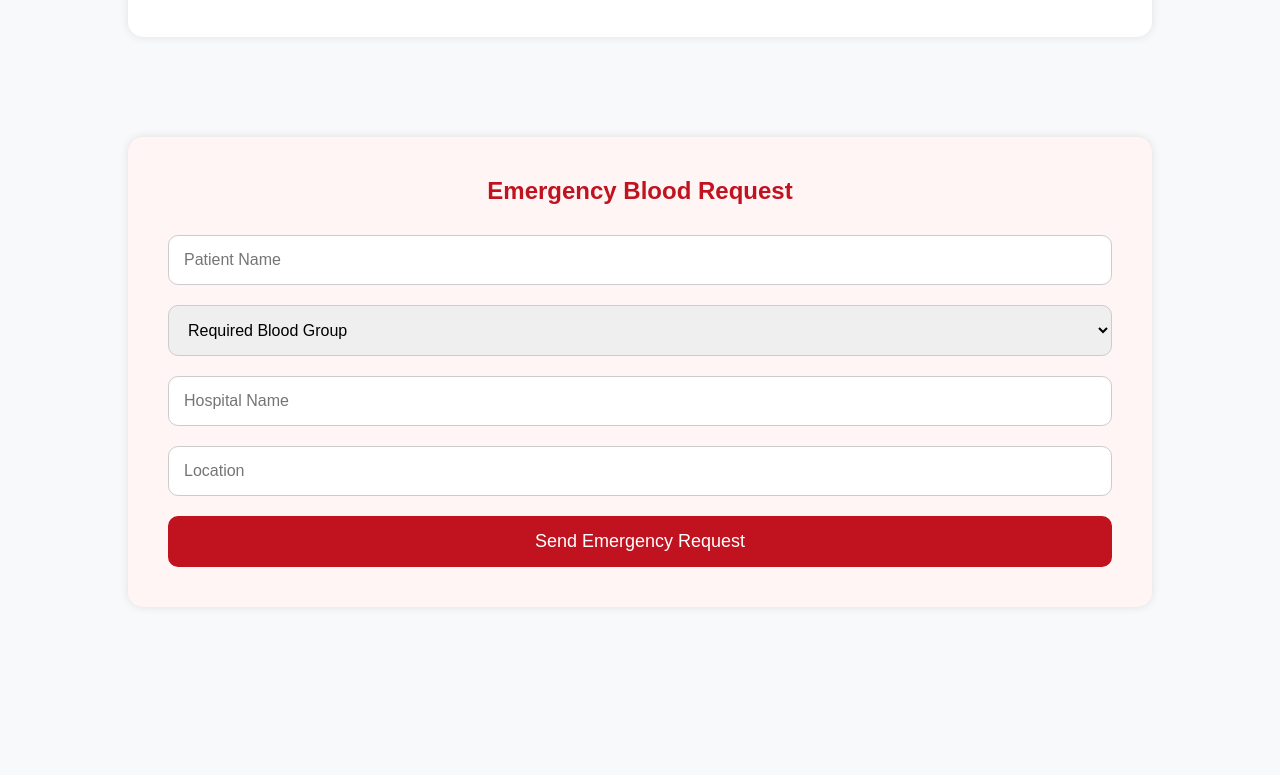
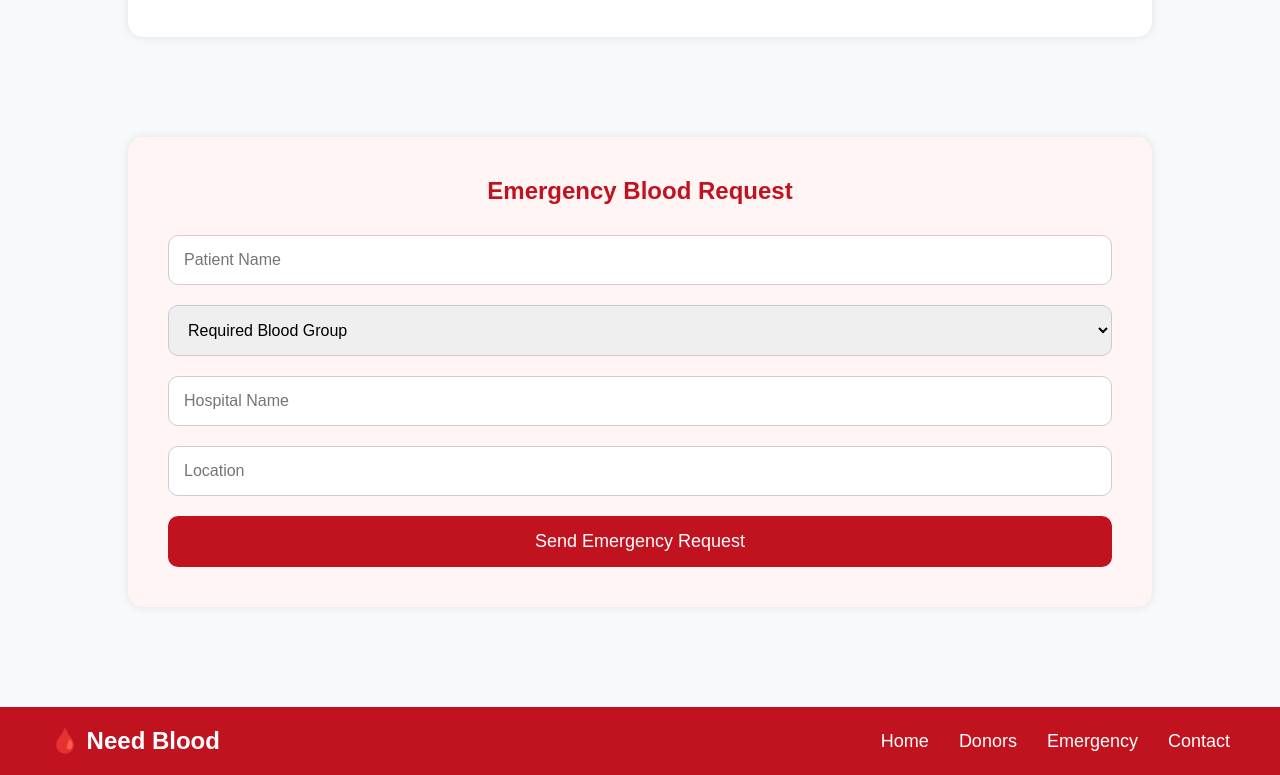
Before and after one commit to NileshhShinde/need-blood, a plain HTML site: page client/index.html in a window 1280 px wide. Shown: the part 868-1643 px from the top of the page. Before the commit the page ends 1575 px from the top, so only its background shows below. Drawn offline with Linux system fonts and the light colour scheme.

Commit message:
Added professional navigation bar

```diff
--- a/client/index.html
+++ b/client/index.html
@@ -84,6 +84,19 @@
 
     </section>
 
+    <nav>
+
+        <h1>🩸 Need Blood</h1>
+
+        <ul>
+            <li><a href="#">Home</a></li>
+            <li><a href="#">Donors</a></li>
+            <li><a href="#">Emergency</a></li>
+            <li><a href="#">Contact</a></li>
+        </ul>
+
+    </nav>
+
     <scripy src="script.js"></scripy>
 
 </body>
--- a/client/style.css
+++ b/client/style.css
@@ -83,3 +83,24 @@ select {
     margin-bottom: 30px;
     color: #c1121f;
 }
+
+nav {
+    background: #c1121f;
+    color: white;
+    padding: 20px 50px;
+    display: flex;
+    justify-content: space-between;
+    align-items: center;
+}
+
+nav ul {
+    display: flex;
+    gap: 30px;
+    list-style: none;
+}
+
+nav a {
+    color: white;
+    text-decoration: none;
+    font-size: 18px;
+}
```
